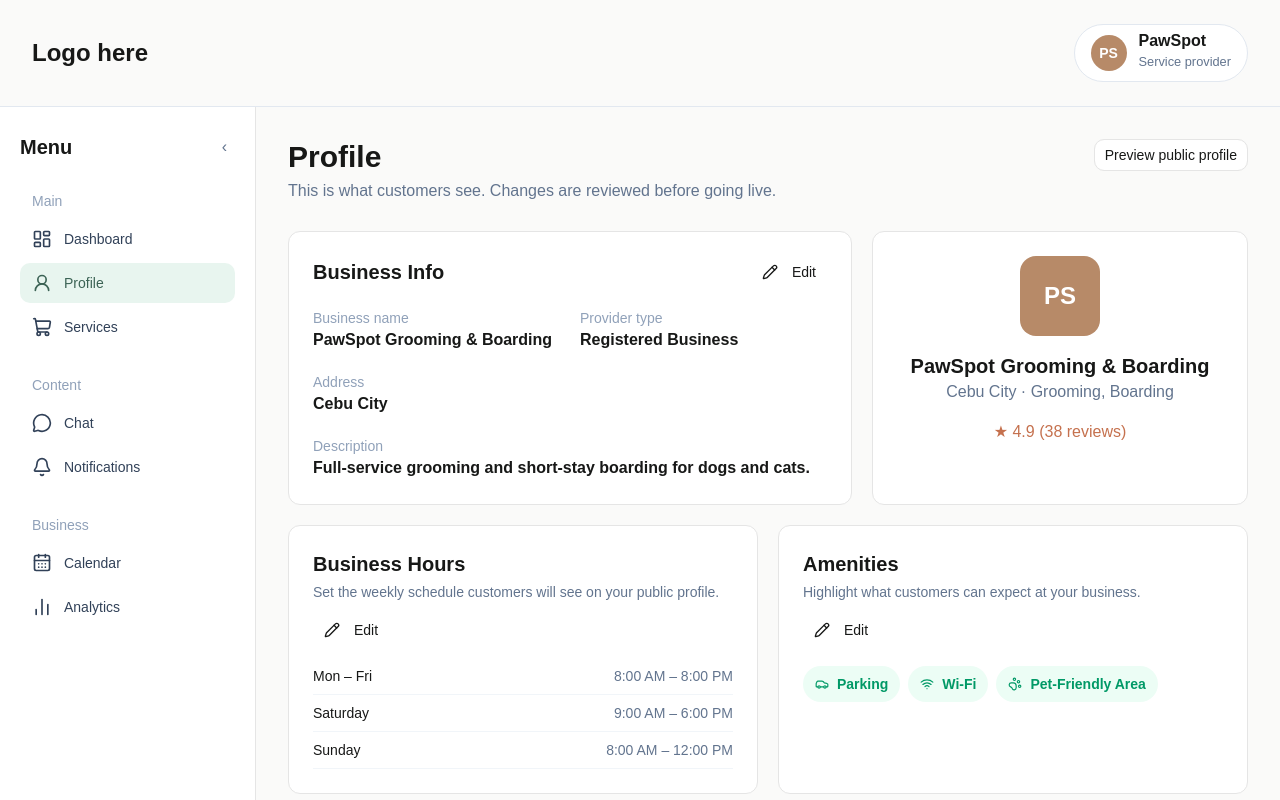
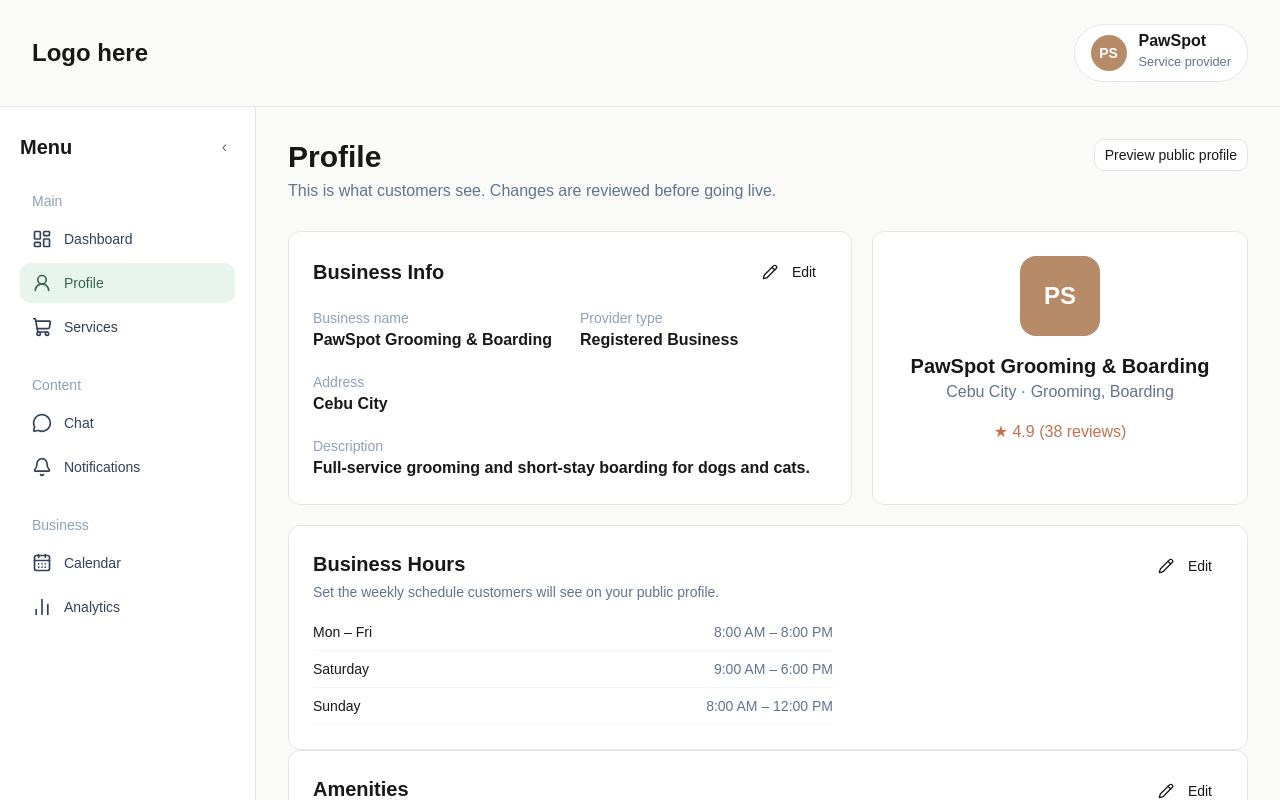
Before and after one commit to GarudaKurt/Aspen, a Next.js app: page /tenant-dashboard/profile in a window 1280 px wide. Shown: the top 800 px of the page. Built offline with nearby package versions, Linux system fonts and the light colour scheme.

Commit message:
Stack Business Hours and Amenities cards vertically

```diff
--- a/src/features/tenant-dashboard/components/profile-view.tsx
+++ b/src/features/tenant-dashboard/components/profile-view.tsx
@@ -404,8 +404,7 @@ export function ProfileView() {
         </Card>
       </div>
 
-      <div className="mt-5 grid gap-5 lg:grid-cols-2">
-      <Card className="h-full bg-white p-6 shadow-none">
+      <Card className="mt-5 bg-white p-6 shadow-none">
         <div className="flex flex-wrap items-start justify-between gap-3">
           <div>
             <h2 className="text-xl font-semibold">Business Hours</h2>
@@ -505,8 +504,6 @@ export function ProfileView() {
         )}
         {errors.amenities && <p className="mt-2 text-xs text-red-600">{errors.amenities}</p>}
       </Card>
-
-      </div>
 
       <Card className="mt-5 bg-white p-6 shadow-none">
         <div className="flex items-center justify-between gap-3">
```
